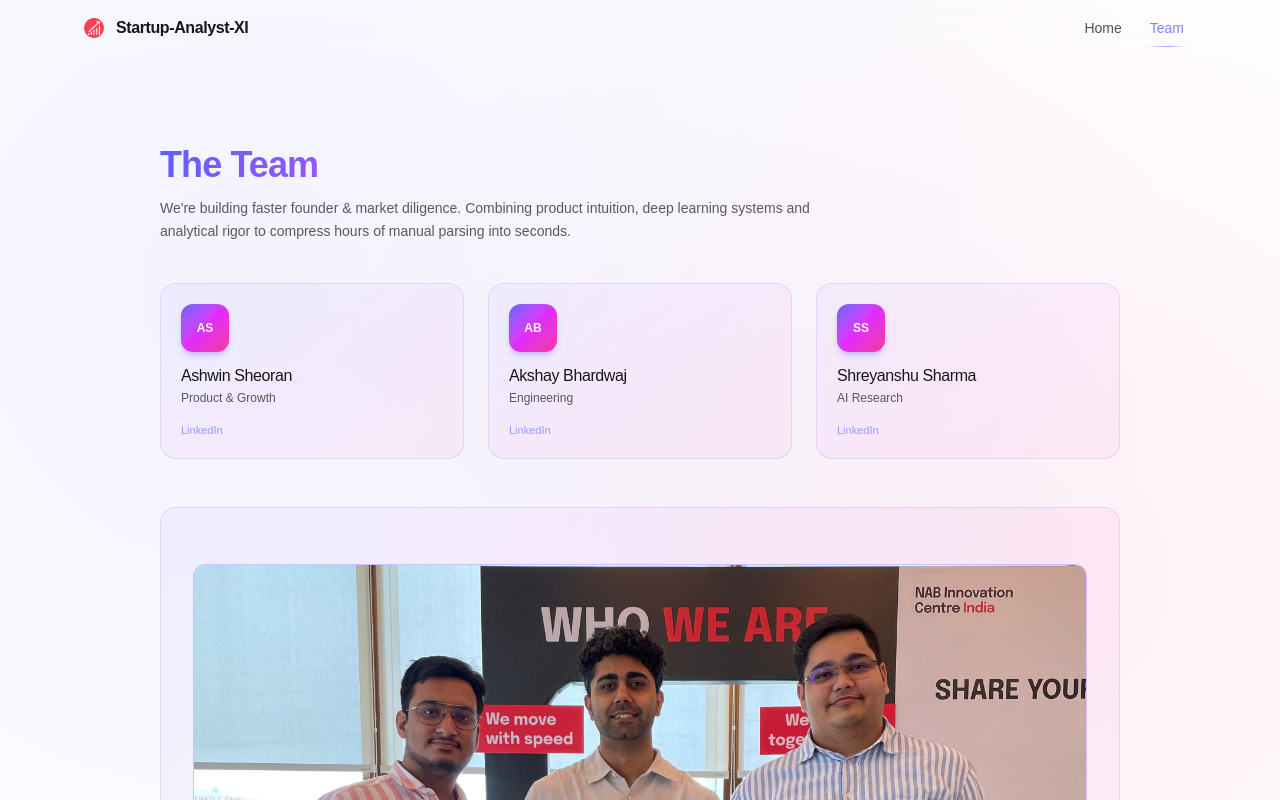
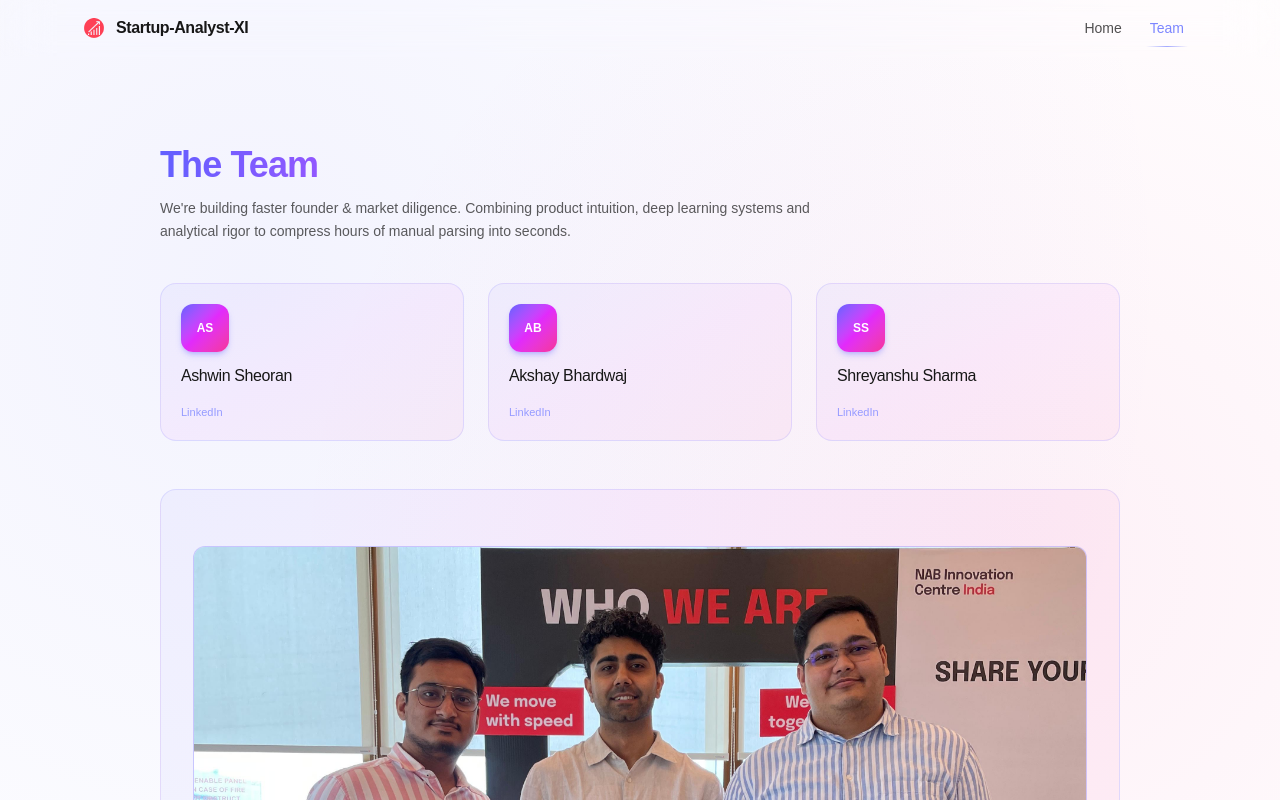
Before and after one commit to akshayBhardwaj23/startup-analyst, a Next.js app: page /about in a window 1280 px wide. Shown: the top 800 px of the page. Built offline with nearby package versions, Linux system fonts and the light colour scheme.

Commit message:
Update page.tsx

```diff
--- a/app/about/page.tsx
+++ b/app/about/page.tsx
@@ -10,17 +10,14 @@ export const metadata: Metadata = {
 const members = [
   {
     name: "Ashwin Sheoran",
-    role: "Product & Growth",
     url: "https://www.linkedin.com/in/ashwin-sheoran/",
   },
   {
     name: "Akshay Bhardwaj",
-    role: "Engineering",
     url: "https://www.linkedin.com/in/akshaybhardwaj-23/",
   },
   {
     name: "Shreyanshu Sharma",
-    role: "AI Research",
     url: "https://www.linkedin.com/in/shreyanshu-sharma/",
   },
 ];
@@ -50,7 +47,6 @@ export default function AboutTeam() {
               </div>
               <div>
                 <div className="font-medium tracking-tight">{m.name}</div>
-                <div className="text-xs opacity-70 mt-0.5">{m.role}</div>
               </div>
               <div className="mt-1 text-[11px] inline-flex items-center gap-1 text-indigo-400/80 group-hover:text-indigo-300">
                 <span>LinkedIn</span>
```
